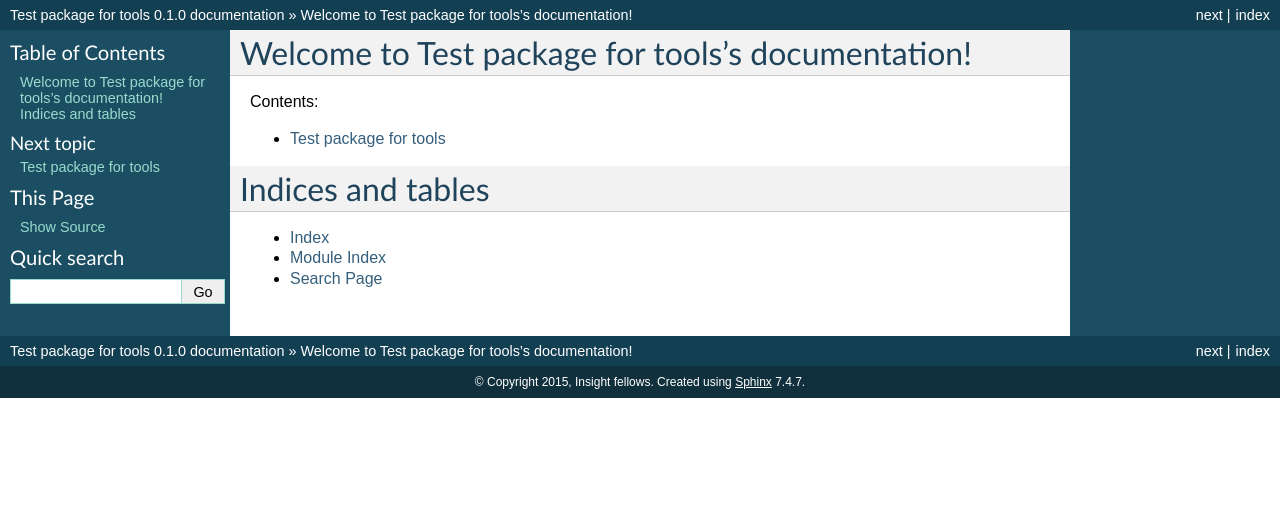
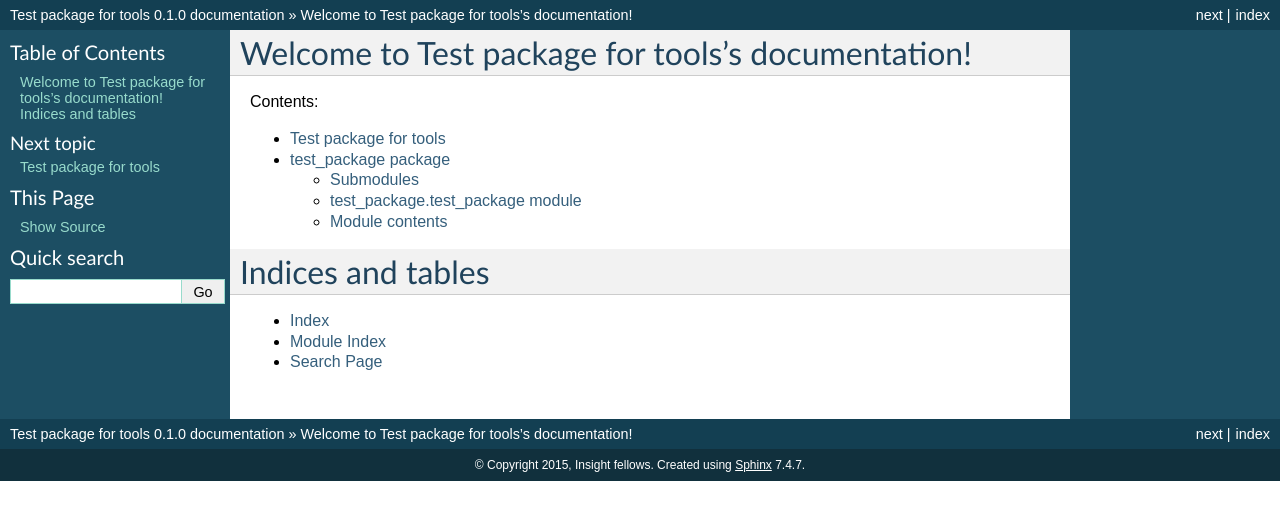
Before and after one commit to InsightNY15/test_package, a Sphinx documentation site: the page built from docs/index.rst, in a window 1280 px wide. Shown: the top 520 px of the page. Built offline with Sphinx 7.4.7, drawn with Linux system fonts in a browser that asks for light colours.

Commit message:
First function

```diff
--- a/docs/index.rst
+++ b/docs/index.rst
@@ -12,6 +12,7 @@
    :maxdepth: 2
 
    readme
+   test_package
 
 Indices and tables
 ==================
--- /dev/null
+++ b/docs/modules.rst
@@ -0,0 +1,7 @@
+test_package
+============
+
+.. toctree::
+   :maxdepth: 4
+
+   test_package
--- /dev/null
+++ b/docs/test_package.rst
@@ -0,0 +1,22 @@
+test_package package
+====================
+
+Submodules
+----------
+
+test_package.test_package module
+--------------------------------
+
+.. automodule:: test_package.test_package
+    :members:
+    :undoc-members:
+    :show-inheritance:
+
+
+Module contents
+---------------
+
+.. automodule:: test_package
+    :members:
+    :undoc-members:
+    :show-inheritance:
```
Also changed, not shown: 2 other files.
